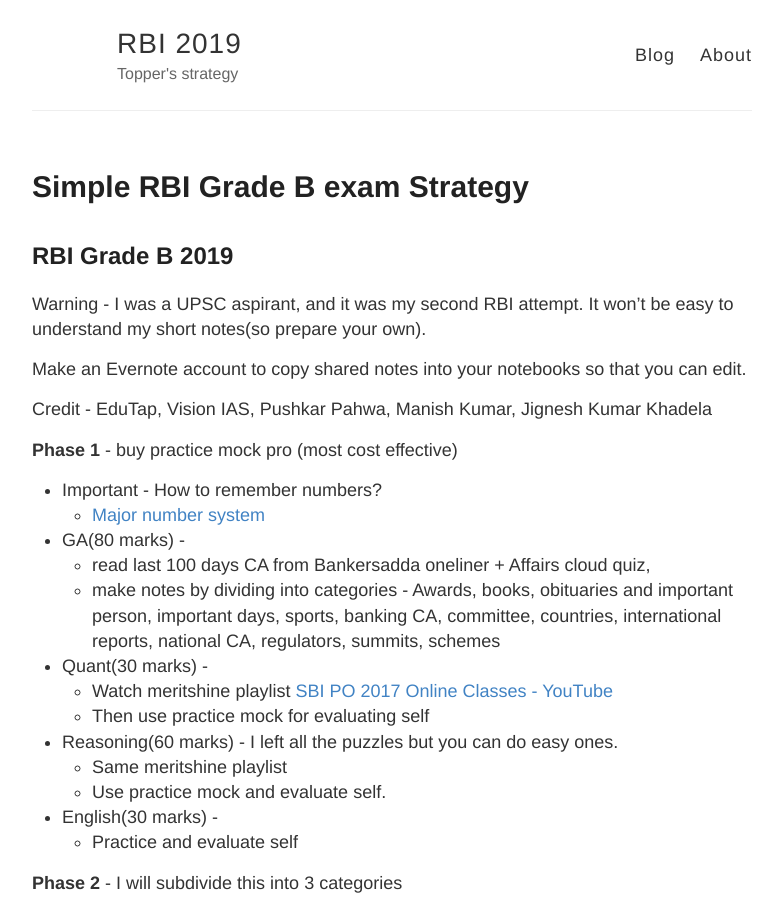
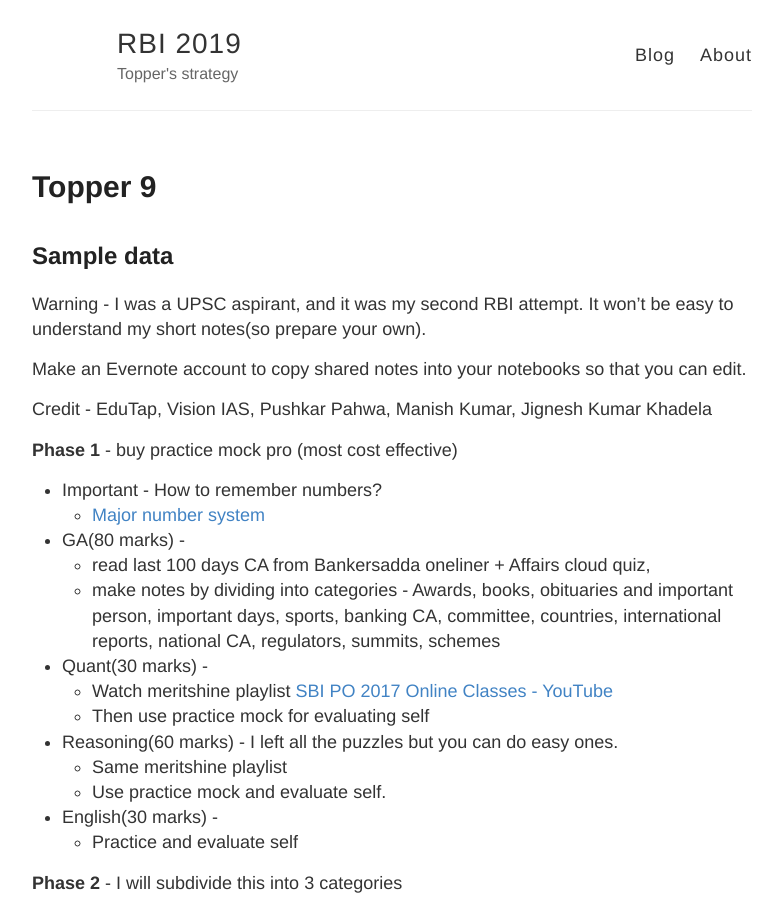
Before and after one commit to anilmodi2011/Blog, a Jekyll site: the page built from _posts/2020-10-27-hello7.md, in a window 1280 px wide and 900 px high. Shown: the whole window, without its empty margins (248-1030 px from the left). Built offline with Jekyll 4.4.1, drawn with Linux system fonts in a browser that asks for light colours.

Commit message:
Update 2020-10-27-hello7.md

```diff
--- a/_posts/2020-10-27-hello7.md
+++ b/_posts/2020-10-27-hello7.md
@@ -1,8 +1,8 @@
 ---
 layout: post
-title: Simple RBI Grade B exam Strategy
+title: Topper 9
 ---
-## RBI Grade B 2019
+## Sample data
 
 Warning -  I was a UPSC aspirant, and it was my second RBI attempt. It won't be easy to understand my short notes(so prepare your own).
 
```
